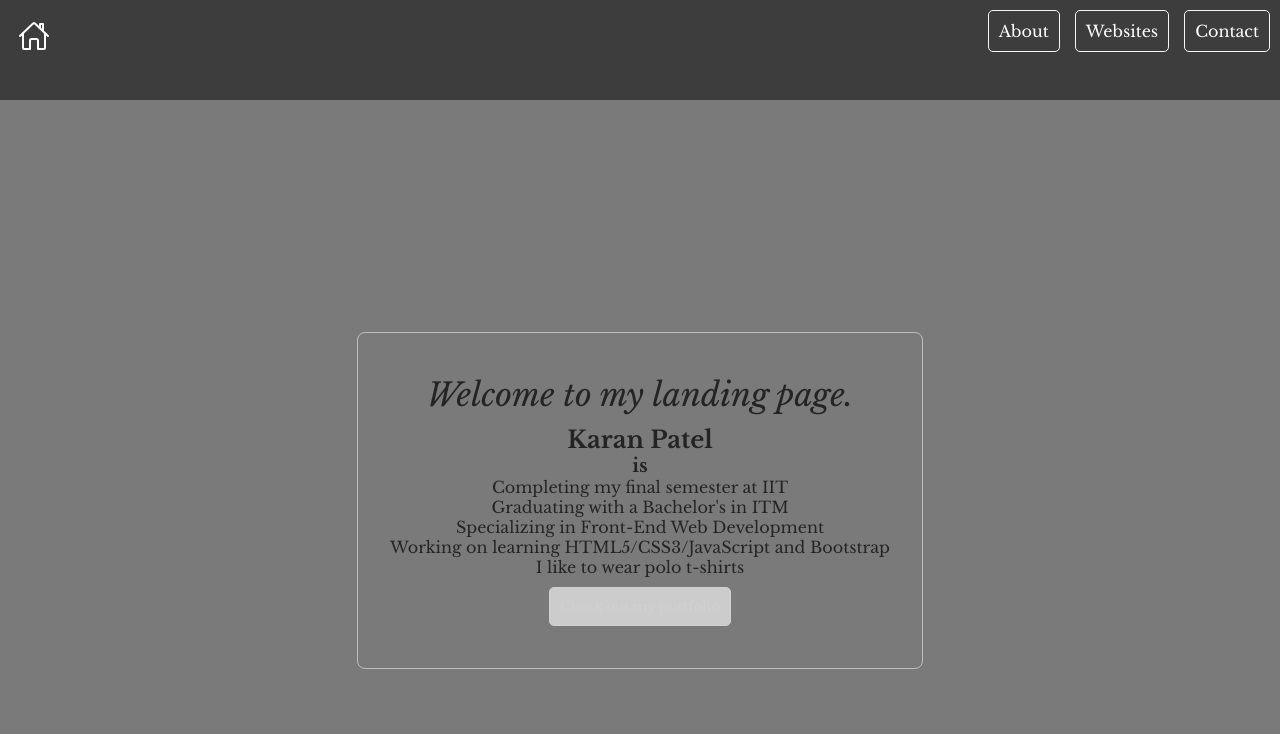
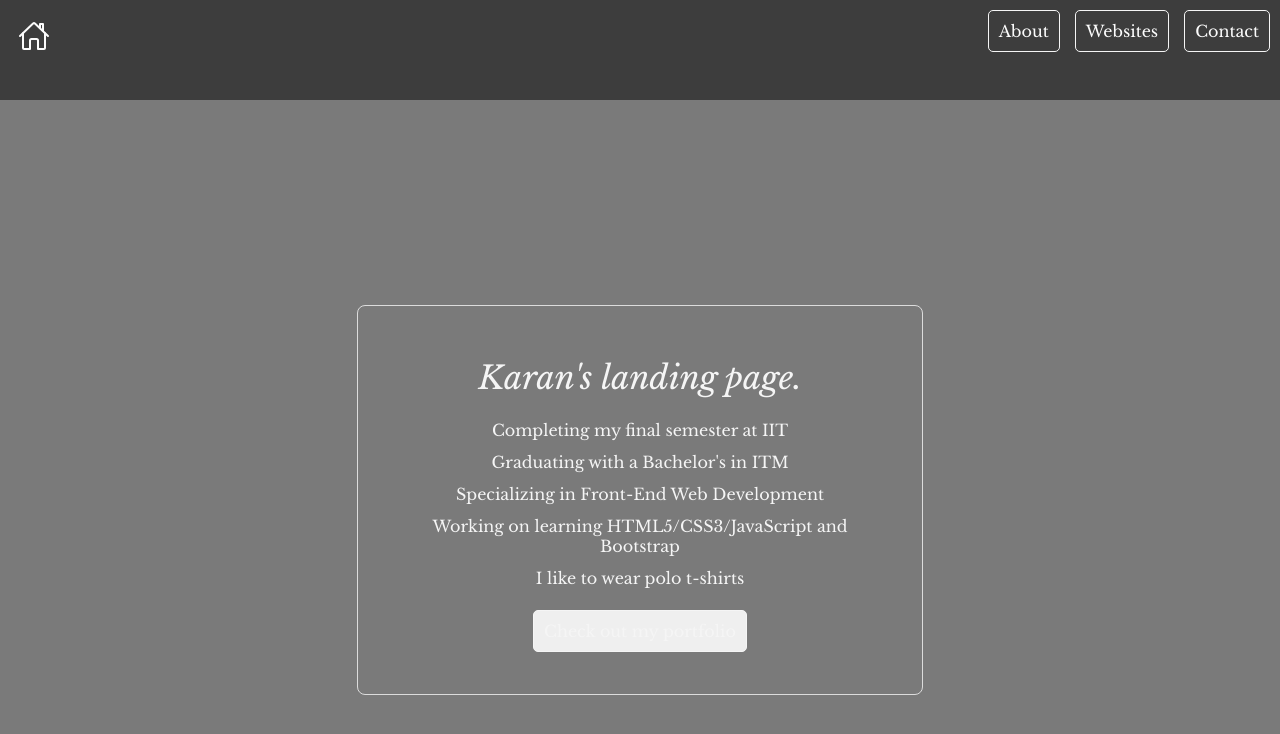
Before and after one commit to Kpatel114/ITMD441, a plain HTML site: page index.html in a window 1280 px wide. Drawn offline with nearby package versions, Linux system fonts and the light colour scheme; a script that the page names is missing.

Commit message:
made the design simpler and updated style on card.

```diff
--- a/index.html
+++ b/index.html
@@ -28,9 +28,8 @@
     <main>
       <div class="container-heading">
         <div class="main-section">
-          <h1 class="header-h1"><em>Welcome to my landing page.</em></h1>
-          <h2>Karan Patel</h2>
-          <h3>is</h3>
+          <h1 class="header-h1"><em>Karan's landing page.</em></h1>
+
           <p>Completing my final semester at IIT</p>
           <p>Graduating with a Bachelor's in ITM</p>
           <p>Specializing in Front-End Web Development</p>
--- a/style.css
+++ b/style.css
@@ -42,7 +42,7 @@ li {
 li:hover{
   background-color: gainsboro;
   color: black;
-  transition: 0.3s ease-in-out;
+  transition: 0.5s ease-in-out;
 }
 .container-heading {
   background-image: url("images/mistyforest.jpg");
@@ -59,6 +59,7 @@ li:hover{
 .header-h1 {
   font-weight: lighter;
   margin: 10px;
+  padding: 10px;
 }
 .main-section {
   margin: 1em;
@@ -68,8 +69,10 @@ li:hover{
   max-width: 500px;
   height: auto;
   border: 1px solid gainsboro;
-  color: black;
-  opacity: 0.7;
+  color: whitesmoke;
+}
+p {
+  margin: 12px;
 }
 button {
   margin: 10px;
@@ -80,6 +83,7 @@ button {
   border: solid 1px whitesmoke;
   padding: 10px;
   border-radius: 5px;
+  font-size: 16px;
 }
 
 a:link {
```
